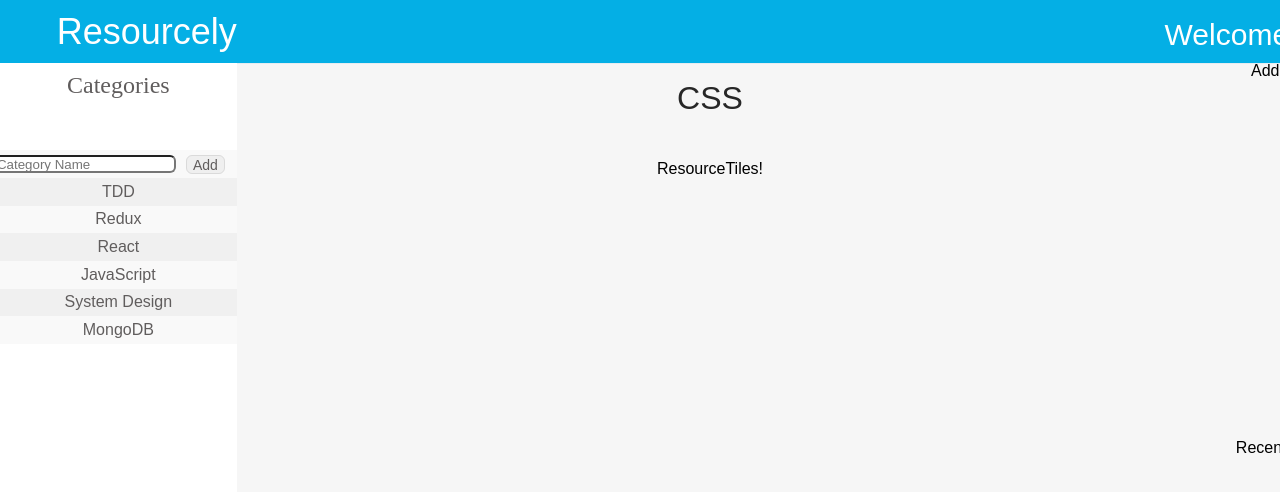
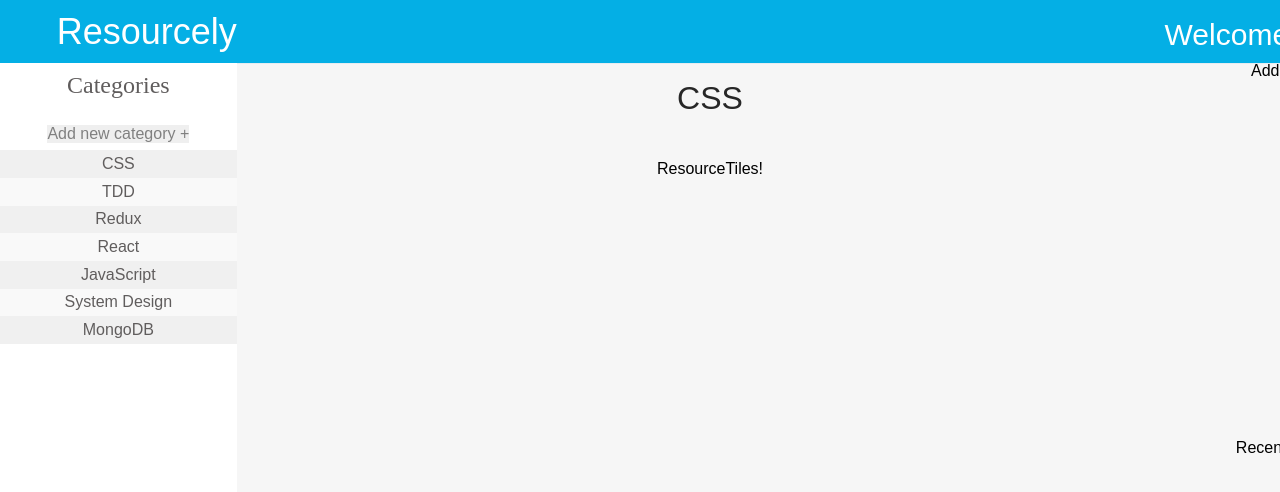
Before and after one commit to EthanHogan/Resourcely, a React (Create React App) app: page / in a window 1280 px wide. Shown: the top 492 px of the page. Built offline with nearby package versions, Linux system fonts and the light colour scheme.

Commit message:
users can now add categories and navigate through them

```diff
--- a/src/App.js
+++ b/src/App.js
@@ -1,4 +1,4 @@
-import React, { useState } from 'react';
+import React, { useEffect, useState } from 'react';
 import style from './App.module.css';
 import Header from './components/Header/Header.js';
 import Categories from './components/Categories/Categories.js';
@@ -9,7 +9,52 @@ import RecentResources from './components/RecentResources/RecentResources.js';
 function App() {
 
   const [categories, setCategories ] = useState(['CSS', 'TDD', 'Redux', 'React', 'JavaScript', 'System Design', 'MongoDB'])
+  const [addingCategoryToggle, setAddingCategoryToggle] = useState(false);
+
   let currentCategory = categories[0];
+
+
+  function addCategory(categoryName) {
+    if (!doesCategoryExist(categoryName)) {
+      setCategories([categoryName, ...categories]);
+      setAddingCategoryToggle(false);
+    } else {
+      setAddingCategoryToggle(false);
+    }
+  }
+
+  function doesCategoryExist(categoryName) {
+    categoryName = categoryName.toLowerCase();
+    let currentCategories = lowerCaseCategories();
+    let result = false;
+    currentCategories.forEach((category, index) => {
+      if (categoryName === category) {
+        result = true;
+      }
+    })
+    return result;
+  }
+
+  function lowerCaseCategories() {
+    let currentCategories = categories.map((category) => {
+      return category.toLowerCase();
+    })
+    return currentCategories;
+  }
+
+  function changeCategory(categoryName) {
+    //find the index of categoryName in categories
+    let targetIndex = categories.indexOf(categoryName);
+    // splice the name out
+    categories.splice(targetIndex, 1)
+    setCategories([categoryName, ...categories])
+  }
+
+  // useEffect(() => console.log(categories));
+
+
+
+
   return (
     <div className={style.App}>
       <div className={style.Head}>
@@ -17,7 +62,13 @@ function App() {
       </div>
      <div className={`${style.main} ${style.container}`}>
       <div className={`${style.left} ${style.container}`}>
-        <Categories categories={categories.slice(1)}/>
+        <Categories
+        categories={categories}
+        addCategory={addCategory}
+        addingCategoryToggle={addingCategoryToggle}
+        setAddingCategoryToggle={setAddingCategoryToggle}
+        changeCategory={changeCategory}
+        />
       </div>
       <div className={`${style.middle} ${style.container}`}>
         <h1>{currentCategory}</h1>
--- a/src/components/AddCategory/AddCategory.js
+++ b/src/components/AddCategory/AddCategory.js
@@ -2,17 +2,30 @@ import React from 'react';
 import style from './AddCategory.module.css';
 
 
-function AddCategory( { toggle }) {
+function AddCategory( { toggle, setAddingCategoryToggle }) {
+
+  function handleClick(event) {
+    setAddingCategoryToggle(true);
+  }
+
+  function handleEnter(event) {
+    if (event.key === 'Enter') {
+      setAddingCategoryToggle(true);
+    }
+  }
+
+
+
   if (toggle) {
     return (
-      <div className={style.empty}>
+      <div>
 
       </div>
     );
   }
   return (
     <div className={style.AddCategory}>
-      <button>Add new category +</button>
+      <button onKeyDown={handleEnter} onClick={handleClick}>Add new category +</button>
     </div>
   );
 }
--- a/src/components/AddCategoryField/AddCategoryField.js
+++ b/src/components/AddCategoryField/AddCategoryField.js
@@ -1,12 +1,44 @@
-import React from 'react';
+import React, { useEffect, useState } from 'react';
 import style from './AddCategoryField.module.css';
 
-function AddCategoryField( { toggle } ) {
+function AddCategoryField( { toggle, addCategory } ) {
+
+  const [textField, setTextField] = useState('');
+
+  function handleChange(event) {
+    let text = event.target.value;
+    setTextField(text);
+  }
+
+  function handleSubmit(event) {
+    if (event.key === 'Enter' && textField.length !== 0) {
+      addCategory(textField);
+      setTextField('');
+    }
+
+
+  }
+
+  // useEffect(() => {console.log(textField)})
+
+
+
+
+
 
   if (!toggle) {
     return (
       <div className={style.AddCategoryField}>
-        <input type="text" name="addCategory" maxlength="20" placeholder="Category Name"></input>
+        <input
+        type="text"
+        name="addCategory"
+        maxLength="20"
+        value={textField}
+        placeholder="Category Name"
+        autoFocus="autofocus"
+        onChange={handleChange}
+        onKeyDown={handleSubmit}>
+        </input>
         <button type="submit" name="addCategoryButton">Add</button>
       </div>
     );
--- a/src/components/AddCategoryField/AddCategoryField.module.css
+++ b/src/components/AddCategoryField/AddCategoryField.module.css
@@ -5,7 +5,7 @@
   flex-flow: row;
   justify-content: flex-end;
   align-items: center;
-  height: 3.3%;
+  height: 4%;
 }
 
 input {
@@ -31,5 +31,5 @@ input {
   border: 1px solid rgb(218, 218, 218);
   border-radius: 6px;
   height: 70%;
-  font-size: 14px;
+  font-size: 12px;
 }
--- a/src/components/Categories/Categories.js
+++ b/src/components/Categories/Categories.js
@@ -4,20 +4,18 @@ import AddCategory from '../AddCategory/AddCategory.js';
 import Category from '../Category/Category.js';
 import AddCategoryField from '../AddCategoryField/AddCategoryField.js';
 
-function Categories( { categories }) {
-
-  const [addingCategoryToggle, setAddingCategoryToggle] = useState(true);
+function Categories( { categories, addCategory, addingCategoryToggle, setAddingCategoryToggle, changeCategory }) {
 
   return (
     <div className={style.Categories}>
       <h2>Categories</h2>
-      <AddCategory toggle={addingCategoryToggle}/>
-      {addingCategoryToggle ? (<AddCategoryField />) : (<div></div>)}
+      <AddCategory toggle={addingCategoryToggle} setAddingCategoryToggle={setAddingCategoryToggle}/>
+      {addingCategoryToggle ? (<AddCategoryField addCategory={addCategory} />) : (<div></div>)}
       {categories.map((category, index) => {
         if (index % 2 === 0) {
-          return <Category key={category} category={category} styleType={1}/>
+          return <Category key={category} category={category} styleType={1} changeCategory={changeCategory}/>
         } else {
-          return <Category key={category} category={category} styleType={2}/>
+          return <Category key={category} category={category} styleType={2} changeCategory={changeCategory}/>
         }
       })}
     </div>
--- a/src/components/Category/Category.js
+++ b/src/components/Category/Category.js
@@ -1,15 +1,31 @@
 import React from 'react';
 import style from './Category.module.css';
 
-function Category( { category, styleType } ) {
+function Category( { category, styleType, changeCategory } ) {
+
+
+  function handleClick(event) {
+    //do something
+    changeCategory(event.target.name);
+  }
 
   if (styleType === 1) {
     return (
-      <button className={`${style.Category} ${style.style1}`}>{category}</button>
+      <button
+      className={`${style.Category} ${style.style1}`}
+      onClick={handleClick}
+      name={category}>
+      {category}
+      </button>
     );
   } else {
     return (
-      <button className={`${style.Category} ${style.style2}`}>{category}</button>
+      <button
+      className={`${style.Category} ${style.style2}`}
+      onClick={handleClick}
+      name={category}>
+      {category}
+      </button>
     );
   }
 }
```
